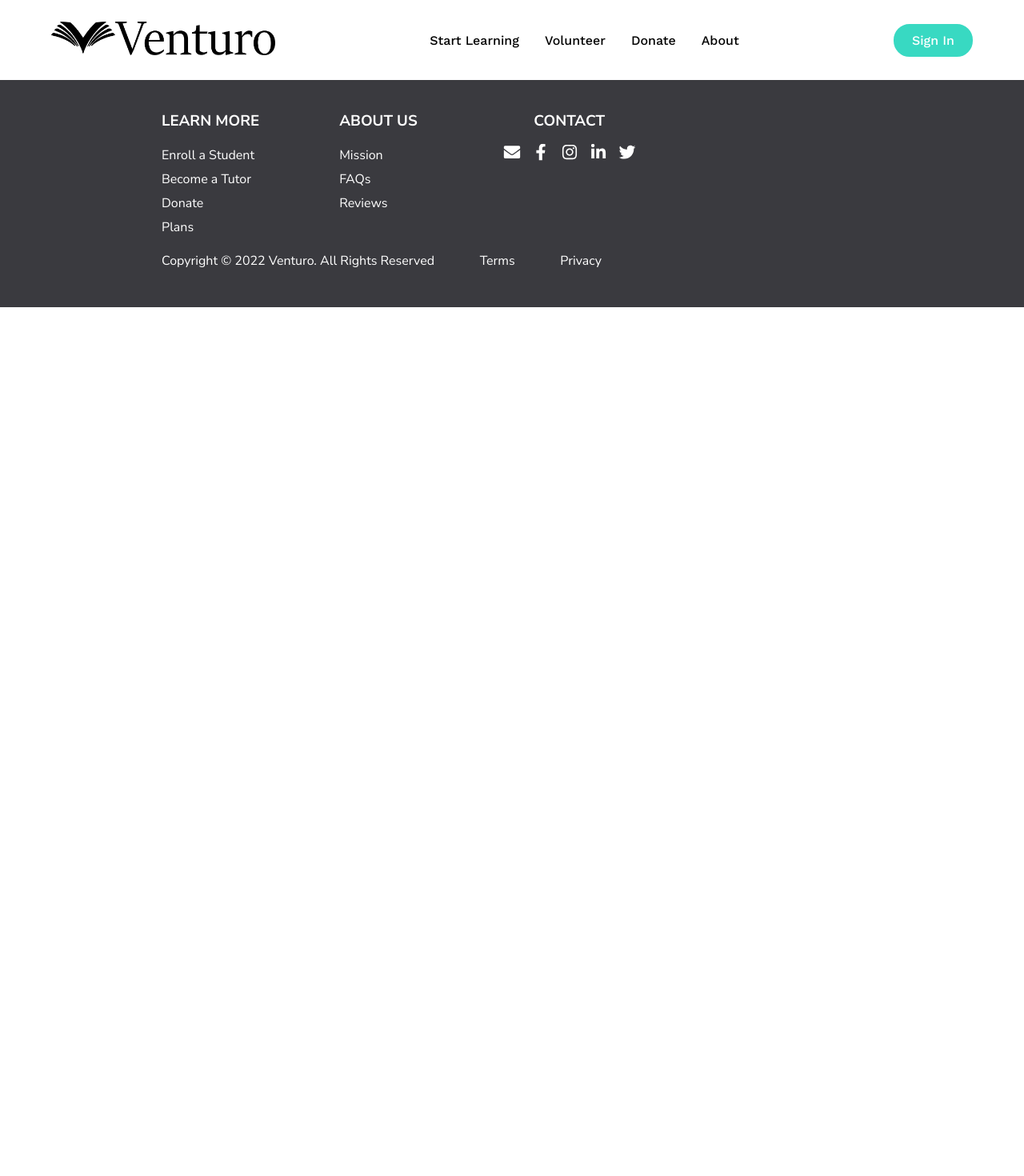
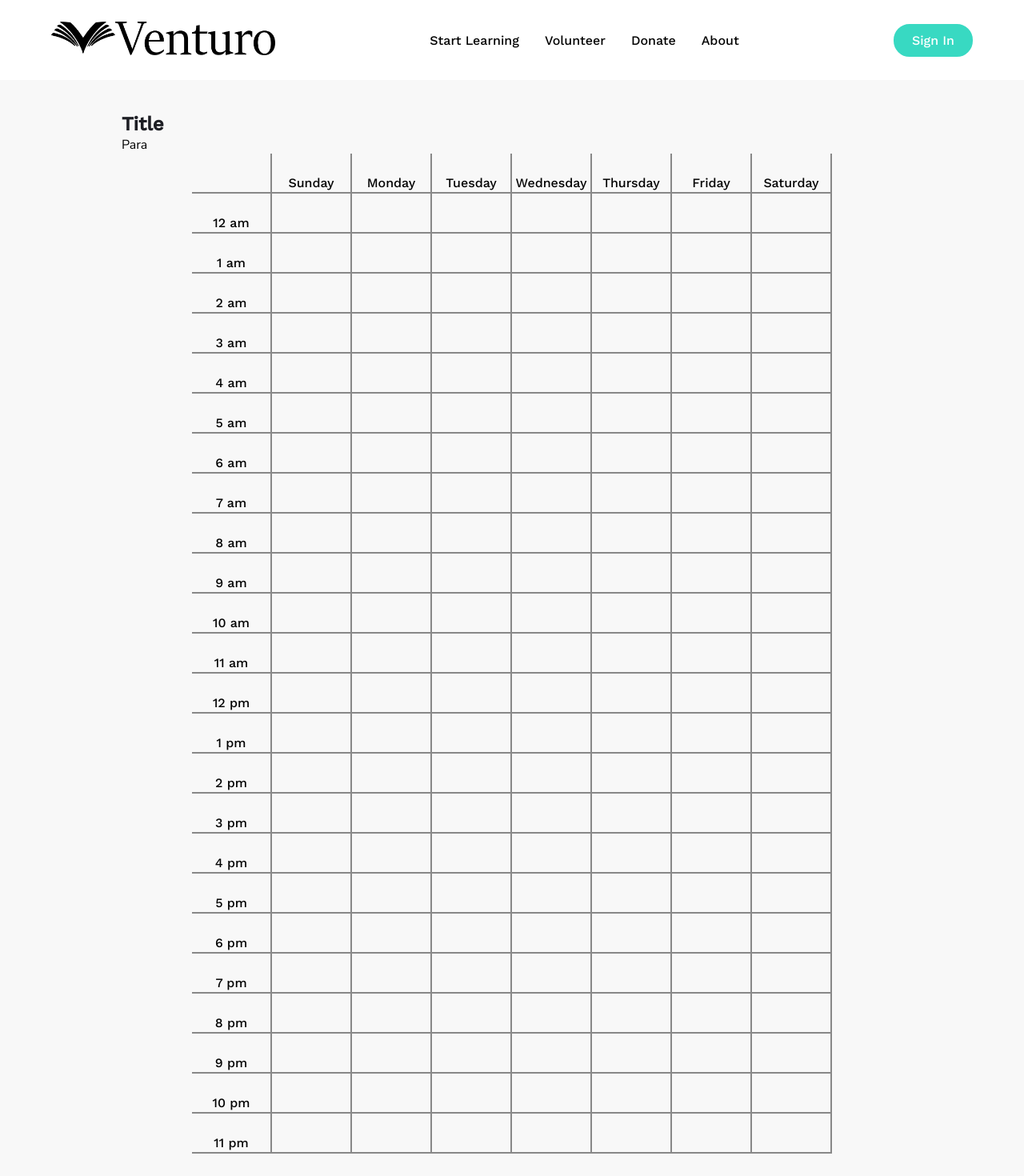
Before and after one commit to Arnav350/venturo, a React (Create React App) app: page /Schedule in a window 1280 px wide. Shown: the top 1470 px of the page at 80% size. Before the commit the page ends 800 px from the top, so only its background shows below. Built offline with nearby package versions, Linux system fonts and the light colour scheme.

Commit message:
started account and schedule

```diff
--- a/src/App.css
+++ b/src/App.css
@@ -81,7 +81,7 @@ button {
 }
 
 .gray-button:hover {
-  background-color: #3a3a3f;
-  border: #3a3a3f solid;
+  background-color: #444444;
+  border: #444444 solid;
   color: #f8f8f8;
 }
--- a/src/App.jsx
+++ b/src/App.jsx
@@ -5,10 +5,12 @@ import Nav from "./components/Nav.jsx";
 import Footer from "./components/Footer.jsx";
 import Main from "./pages/Main.jsx";
 import About from "./pages/About.jsx";
+import Account from "./pages/Account.jsx";
 import Donate from "./pages/Donate.jsx";
 import Faq from "./pages/Faq.jsx";
 import Plan from "./pages/Plan.jsx";
 import Review from "./pages/Review.jsx";
+import Schedule from "./pages/Schedule.jsx";
 
 function App() {
   return (
@@ -18,10 +20,12 @@ function App() {
         <Routes>
           <Route path="/" element={<Main />} />
           <Route path="/About" element={<About />} />
+          <Route path="/Account" element={<Account />} />
           <Route path="/Donate" element={<Donate />} />
           <Route path="/Faq" element={<Faq />} />
           <Route path="/Plan" element={<Plan />} />
           <Route path="/Review" element={<Review />} />
+          <Route path="/Schedule" element={<Schedule />} />
         </Routes>
         <Footer />
       </Router>
--- /dev/null
+++ b/src/components/ScheduleDay.jsx
@@ -0,0 +1,35 @@
+import React from "react";
+
+function ScheduleDay({ day }) {
+  return (
+    <div>
+      <div className="schedule-stub">{day}</div>
+      <div className="schedule-slot"></div>
+      <div className="schedule-slot"></div>
+      <div className="schedule-slot"></div>
+      <div className="schedule-slot"></div>
+      <div className="schedule-slot"></div>
+      <div className="schedule-slot"></div>
+      <div className="schedule-slot"></div>
+      <div className="schedule-slot"></div>
+      <div className="schedule-slot"></div>
+      <div className="schedule-slot"></div>
+      <div className="schedule-slot"></div>
+      <div className="schedule-slot"></div>
+      <div className="schedule-slot"></div>
+      <div className="schedule-slot"></div>
+      <div className="schedule-slot"></div>
+      <div className="schedule-slot"></div>
+      <div className="schedule-slot"></div>
+      <div className="schedule-slot"></div>
+      <div className="schedule-slot"></div>
+      <div className="schedule-slot"></div>
+      <div className="schedule-slot"></div>
+      <div className="schedule-slot"></div>
+      <div className="schedule-slot"></div>
+      <div className="schedule-slot"></div>
+    </div>
+  );
+}
+
+export default ScheduleDay;
--- /dev/null
+++ b/src/pages/Account.jsx
@@ -0,0 +1,30 @@
+import React, { useEffect } from "react";
+import "../App.css";
+import "./Account.css";
+
+function Account() {
+  useEffect(() => {
+    window.scrollTo(0, 0);
+  }, []);
+
+  return (
+    <>
+      <main>
+        <section>
+          <div>
+            <h1>Personal Information</h1>
+            <div>
+              <img src="" alt="Profile Picture" />
+              <h3>Email Address</h3>
+              <p>Email</p>
+              <h3>Password</h3>
+              <p>Password</p>
+            </div>
+          </div>
+        </section>
+      </main>
+    </>
+  );
+}
+
+export default Account;
--- /dev/null
+++ b/src/pages/Schedule.css
@@ -0,0 +1,24 @@
+/* SCHEDULE */
+
+.schedule-box {
+  display: flex;
+  justify-content: center;
+  align-items: center;
+}
+
+.schedule-stub,
+.schedule-slot {
+  display: flex;
+  justify-content: center;
+  align-items: flex-end;
+  width: 100px;
+  height: 50px;
+  padding: 2px;
+  border-bottom: #888888 solid 2px;
+  border-right: #888888 solid 2px;
+}
+
+.schedule-slot:hover {
+  background-color: #38d9c2;
+  transition: all 300ms ease;
+}
--- /dev/null
+++ b/src/pages/Schedule.jsx
@@ -0,0 +1,61 @@
+import React, { useEffect } from "react";
+import "../App.css";
+import "./Schedule.css";
+import ScheduleDay from "../components/ScheduleDay";
+
+function Schedule() {
+  useEffect(() => {
+    window.scrollTo(0, 0);
+  }, []);
+
+  return (
+    <>
+      <main>
+        <section>
+          <div className="schedule container">
+            <h1 className="schedule-title">Title</h1>
+            <p className="schedule-info">Para</p>
+            <div className="schedule-box">
+              <div className="schedule-col">
+                <div className="schedule-stub"></div>
+                <div className="schedule-stub">12 am</div>
+                <div className="schedule-stub">1 am</div>
+                <div className="schedule-stub">2 am</div>
+                <div className="schedule-stub">3 am</div>
+                <div className="schedule-stub">4 am</div>
+                <div className="schedule-stub">5 am</div>
+                <div className="schedule-stub">6 am</div>
+                <div className="schedule-stub">7 am</div>
+                <div className="schedule-stub">8 am</div>
+                <div className="schedule-stub">9 am</div>
+                <div className="schedule-stub">10 am</div>
+                <div className="schedule-stub">11 am</div>
+                <div className="schedule-stub">12 pm</div>
+                <div className="schedule-stub">1 pm</div>
+                <div className="schedule-stub">2 pm</div>
+                <div className="schedule-stub">3 pm</div>
+                <div className="schedule-stub">4 pm</div>
+                <div className="schedule-stub">5 pm</div>
+                <div className="schedule-stub">6 pm</div>
+                <div className="schedule-stub">7 pm</div>
+                <div className="schedule-stub">8 pm</div>
+                <div className="schedule-stub">9 pm</div>
+                <div className="schedule-stub">10 pm</div>
+                <div className="schedule-stub">11 pm</div>
+              </div>
+              <ScheduleDay day="Sunday" className="schedule-col" />
+              <ScheduleDay day="Monday" className="schedule-col" />
+              <ScheduleDay day="Tuesday" className="schedule-col" />
+              <ScheduleDay day="Wednesday" className="schedule-col" />
+              <ScheduleDay day="Thursday" className="schedule-col" />
+              <ScheduleDay day="Friday" className="schedule-col" />
+              <ScheduleDay day="Saturday" className="schedule-col" />
+            </div>
+          </div>
+        </section>
+      </main>
+    </>
+  );
+}
+
+export default Schedule;
```
Also changed, not shown: src/pages/Account.css (added).
